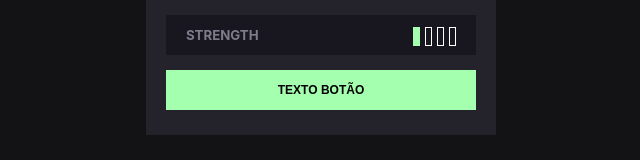
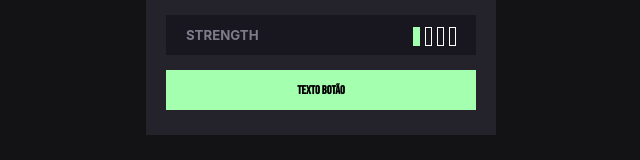
Before and after one commit to andeerlb/gerador-senha-react, a React (Create React App) app: page / in a window 1280 px wide. Shown: the part 505-665 px from the top of the page, without its empty margins (319-959 px from the left). Built offline with nearby package versions, Linux system fonts and the light colour scheme.

Commit message:
fonte customizada

```diff
--- a/src/components/Button/Button.module.css
+++ b/src/components/Button/Button.module.css
@@ -1,3 +1,5 @@
+@import url('https://fonts.googleapis.com/css2?family=Bebas+Neue&display=swap%27');
+
 .button {
     width: 100%;
     background: #a4ffaf;
@@ -8,4 +10,5 @@
     font-weight: 700;
     font-size: 12px;
     cursor: pointer;
+    font-family: 'Bebas Neue', cursive;
 }
```
